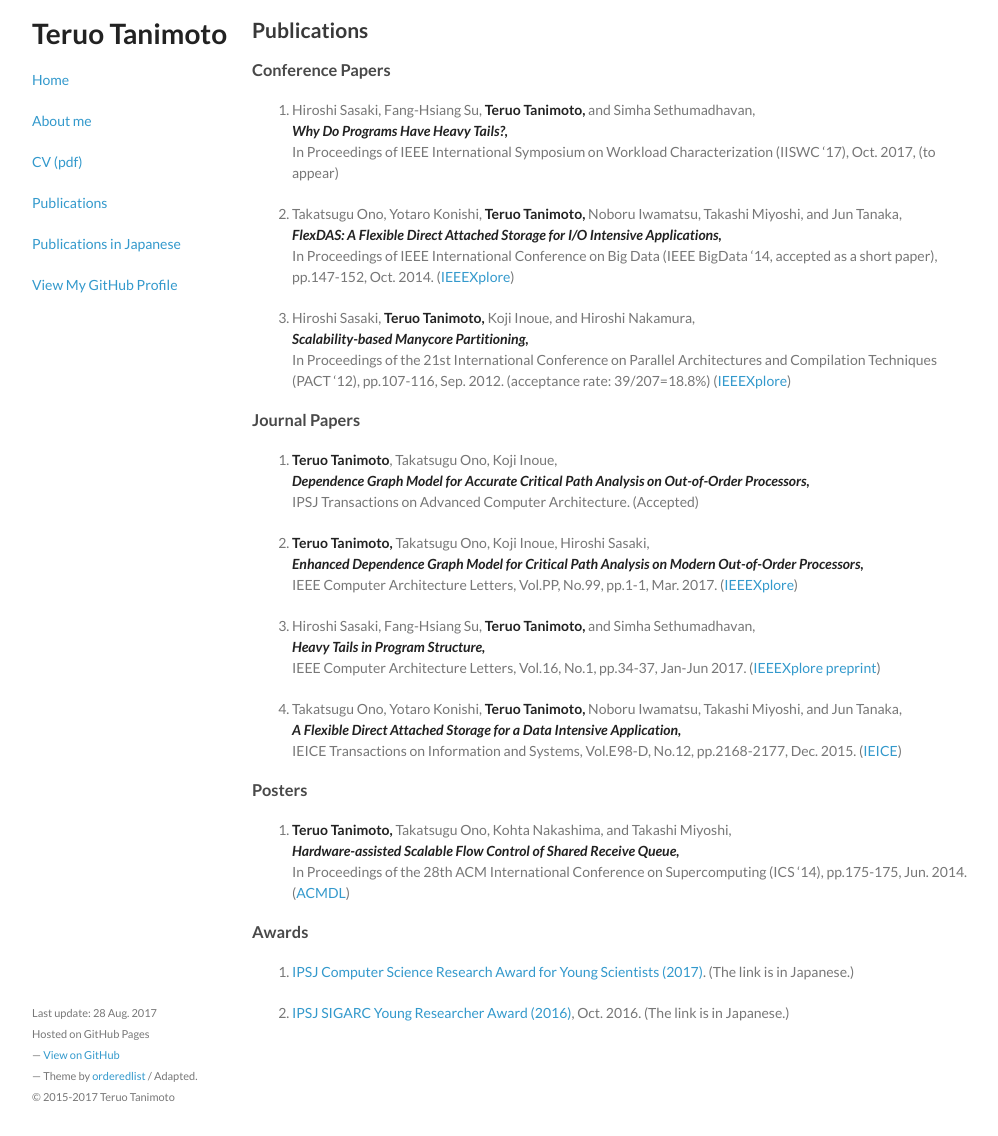
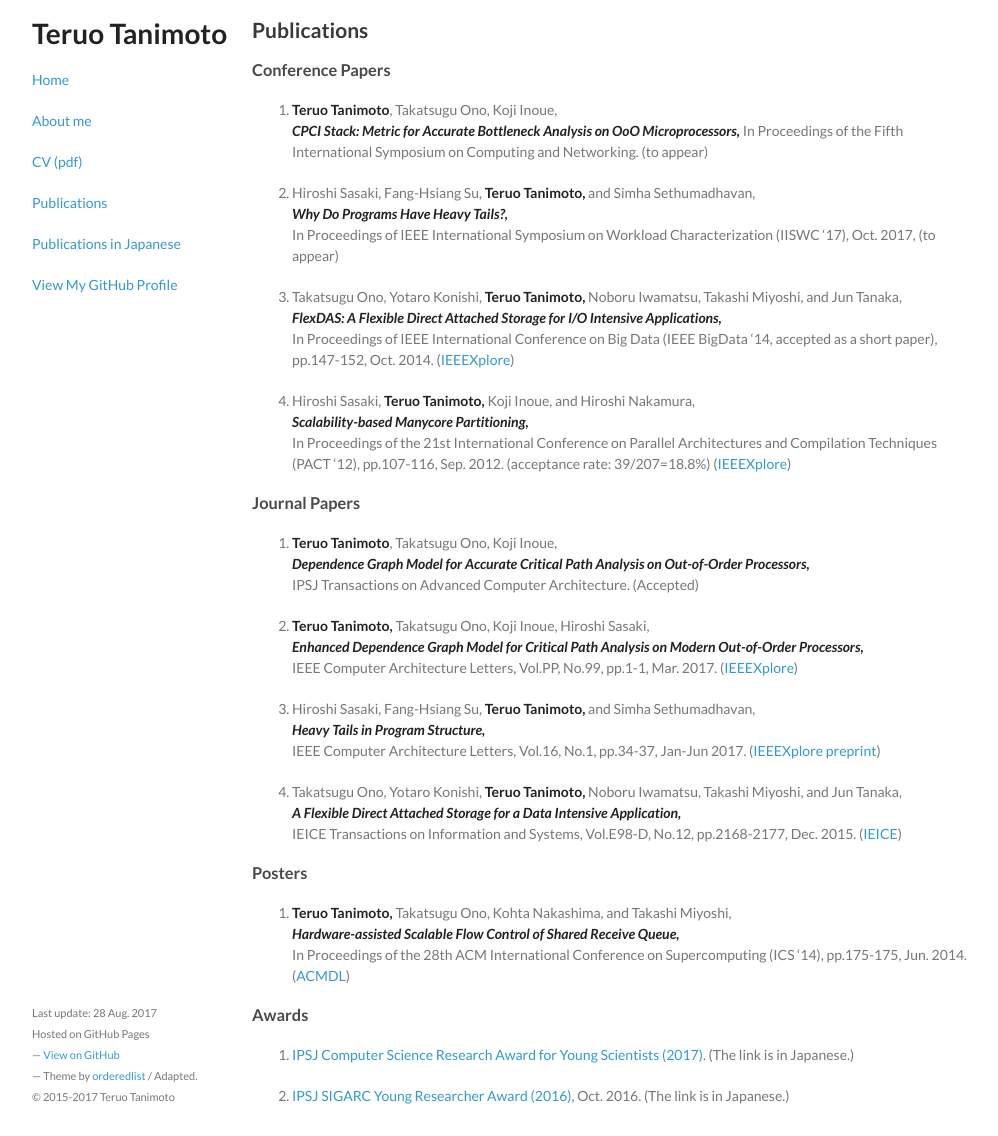
Before and after one commit to teruo41/teruo41.github.io, a Jekyll site: the page built from pubse.md, in a window 1280 px wide and 1136 px high. Shown: the whole window, without its empty margins (138-1136 px from the left). Built offline with Jekyll 4.4.1, drawn with Linux system fonts in a browser that asks for light colours.

Commit message:
Added CANDAR2017

```diff
--- a/pubse.md
+++ b/pubse.md
@@ -6,6 +6,10 @@ title: Publications
 ## Publications
 
 ### Conference Papers
+
+0. __Teruo Tanimoto__, Takatsugu Ono, Koji Inoue,
+   ***CPCI Stack: Metric for Accurate Bottleneck Analysis on OoO Microprocessors,***
+   In Proceedings of the Fifth International Symposium on Computing and Networking. (to appear)
 
 0. Hiroshi Sasaki, Fang-Hsiang Su, __Teruo Tanimoto,__ and Simha Sethumadhavan,
    ***Why Do Programs Have Heavy Tails?,***
@@ -57,6 +61,7 @@ title: Publications
    In Proceedings of the 28th ACM International Conference on Supercomputing (ICS '14), pp.175-175, Jun. 2014.
    ([ACMDL](http://dl.acm.org/citation.cfm?id=2600113))
 
+
 ### Awards
 
 0. [IPSJ Computer Science Research Award for Young Scientists (2017)](http://www.ipsj.or.jp/award/cs-award-2017.html). (The link is in Japanese.)
```
